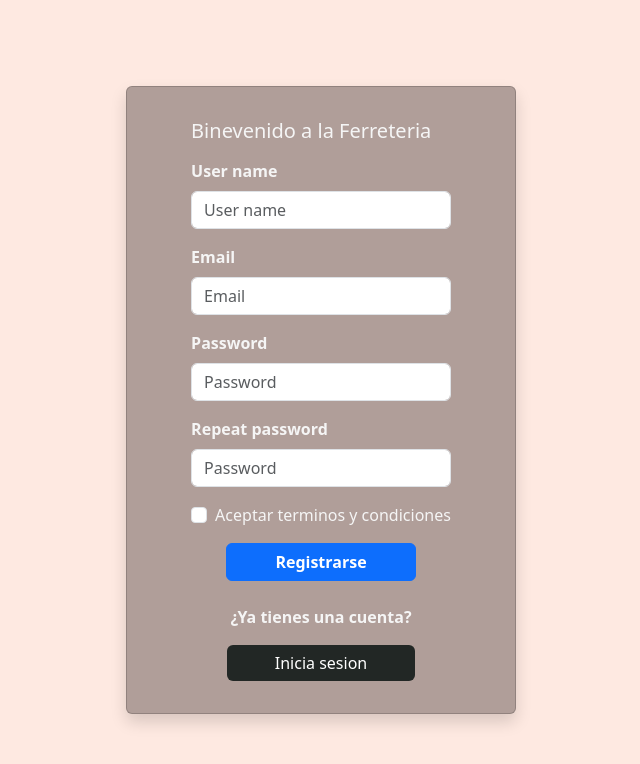
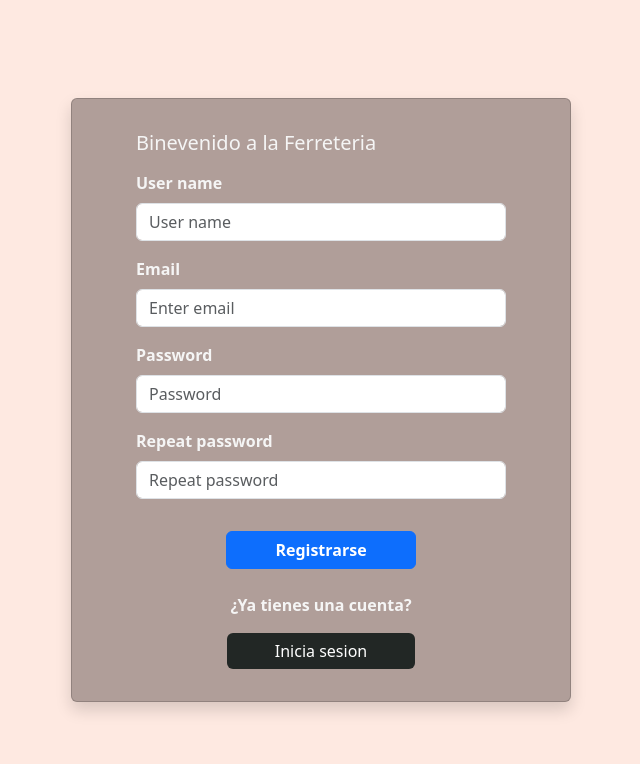
Before and after one commit to August099/TPI-Programaci-n-3, a React (Vite) app: page /register in a window 1280 px wide. Shown: the top 764 px of the page, without its empty margins (319-959 px from the left). Built offline with nearby package versions, Linux system fonts and the light colour scheme.

Commit message:
conexion con el servidor

```diff
--- a/package.json
+++ b/package.json
@@ -17,11 +17,8 @@
     "react-bootstrap": "^2.10.10",
     "react-dom": "^19.2.5",
     "react-router": "^7.15.0",
-<<<<<<< HEAD
+    "react-router-dom": "^7.17.0",
     "react-toastify": "^11.1.0"
-=======
-    "react-router-dom": "^7.17.0"
->>>>>>> items
   },
   "devDependencies": {
     "@eslint/js": "^10.0.1",
--- a/src/App.jsx
+++ b/src/App.jsx
@@ -36,7 +36,7 @@ function App() {
         <Route path="register" element={<Register/>} />
 
         <Route element={<Protected/>}>
-          <Route path="/Store" element={<Card />}/>
+          <Route path="/card" element={<Card />}/>
         </Route>
 
       </Routes>
--- a/src/components/Auth/AuthContainer/AuthContainer.jsx
+++ b/src/components/Auth/AuthContainer/AuthContainer.jsx
@@ -4,7 +4,7 @@ const AuthContainer = ({ children }) => {
   return (
     <Card
       className="p-3 px-5 shadow"
-      style={{ maxWidth: "500px", backgroundColor: "var(--secondary)", color: "var(--white)" }}
+      style={{ minWidth: "500px", maxWidth: "500px", maxHeight: "90%", backgroundColor: "var(--secondary)", color: "var(--white)", overflowY: "auto", scrollbarWidth: "none" }}
     >
       <Card.Body>
         {children}
--- a/src/components/Auth/auth.services.js
+++ b/src/components/Auth/auth.services.js
@@ -35,36 +35,32 @@ export const validateLoginUser = (body) => {
   const { email, password } = body;
 
   if (!email || !validateEmail(email)) {
-    errors.emailMessage = "Email invalido";
+    errors.emailMessage = "Email invalido.";
   }
 
   if (!password || !validatePassword(password, 7, null, true, true)) {
-    errors.passwordMessage = "Contraseña invalida";
+    errors.passwordMessage = "Contraseña invalida.";
   }
 
   return errors;
 };
 
 export const validateRegisterUser = (body) => {
-  const { userName, email, password } = body;
+  const { name, email, password, repeatPassword } = body;
+  const errors = {};
 
-  const result = {
-    error: false,
-    message: "",
-  };
-
-  if (!userName || !validateString(userName, 4, 20)) {
-    return {
-      error: true,
-      message: "Username invalido",
-    };
-  } else if (!email || !validateEmail(email)) {
-    result.error = true;
-    result.message = "Email invalido";
-  } else if (!password || !validatePassword(password, 7, null, true, true)) {
-    result.error = true;
-    result.message = "Contraseña invalida";
+  if (!name || !validateString(name, 4, 20)) {
+    errors.nameMessage = "Nombre invalido. Debe contener entre 4 y 20 caracteres."
+  }
+  if (!email || !validateEmail(email)) {
+    errors.emailMessage = "Email invalido."
+  }
+  if (!password || !validatePassword(password, 7, null, true, true)) {
+    errors.passwordMessage = "Contraseña invalida. Debe contener al menos 7 caracteres, una mayuscula y un numero."
+  }
+  if (!repeatPassword || repeatPassword != password) {
+    errors.repeatPasswordMessage = "Asegure que las contraseñas sean iguales"
   }
 
-  return result;
+  return errors;
 };
--- a/src/components/Auth/login/login.jsx
+++ b/src/components/Auth/login/login.jsx
@@ -2,7 +2,7 @@ import {Button, Col, Row, Form, Card} from 'react-bootstrap';
 import { useNavigate } from 'react-router';
 import AuthContainer from "../AuthContainer/AuthContainer";
 
-import { useRef, useState, useContext } from "react";
+import { useState, useContext } from "react";
 import { errorToast } from "../../ui/notifications/notifications";
 import { validateLoginUser } from "../auth.services";
 import { loginUser } from "./Login.services";
@@ -16,12 +16,11 @@ const Login = () => {
 
   const [email, setEmail] = useState("");
   const [password, setPassword] = useState("");
+
   const [emailErrorMessage, setEmailErrorMessage] = useState(null);
   const [passwordErrorMessage, setPasswordErrorMessage] = useState(null);
 
   const { handleUserLogin } = useContext(AutheticationContext);
-  const emailRef = useRef(null);
-  const passwordRef = useRef(null);
 
   const handleEmailChange = (event) => {
     setEmail(event.target.value);
@@ -72,7 +71,6 @@ const Login = () => {
               placeholder="Enter email"
               onChange={handleEmailChange}
               value={email}
-              ref={emailRef}
               className={emailErrorMessage && "border border-danger border-3"}
               />
               {emailErrorMessage && <Form.Label>{emailErrorMessage}</Form.Label>}
@@ -85,7 +83,6 @@ const Login = () => {
               placeholder="Password"
               onChange={handlePasswordChange}
               value={password}
-              ref={passwordRef}
               className={passwordErrorMessage && "border border-danger border-3"}
               />
               {passwordErrorMessage && <Form.Label>{passwordErrorMessage}</Form.Label>}
--- a/src/components/Auth/register/Register.jsx
+++ b/src/components/Auth/register/Register.jsx
@@ -3,22 +3,68 @@ import { useNavigate } from 'react-router';
 import AuthContainer from "../AuthContainer/AuthContainer";
 import { useState } from "react";
 import { errorToast, successToast } from "../../ui/notifications/notifications";
+import { validateRegisterUser } from "../auth.services";
+import { registerUser } from "./Register.services.js";
 
 const Register = () => {
 
   const navigate = useNavigate();
-  const [userName, setUserName] = useState("");
+  const [name, setName] = useState("");
   const [email, setEmail] = useState("");
   const [password, setPassword] = useState("");
   const [repeatPassword, setRepeatPassword] = useState("");
-  const [terms, setTerms] = useState(false)
+
+  const [nameErrorMessage, setNameErrorMessage] = useState(null);
+  const [emailErrorMessage, setEmailErrorMessage] = useState(null);
+  const [passwordErrorMessage, setPasswordErrorMessage] = useState(null);
+  const [repeatPasswordErrorMessage, setRepeatPasswordErrorMessage] = useState(null);
+
+  const handleNameChange = (event) => {
+    setName(event.target.value);
+    setNameErrorMessage(null)
+  };
+
+  const handleEmailChange = (event) => {
+    setEmail(event.target.value);
+    setEmailErrorMessage(null)
+  };
+
+  const handlePasswordChange = (event) => {
+    setPassword(event.target.value);
+    setPasswordErrorMessage(null)
+  };
+
+  const handleRepeatPasswordChange = (event) => {
+    setRepeatPassword(event.target.value);
+    setRepeatPasswordErrorMessage(null)
+  };
 
   const handleRegister = (event) => {
     event.preventDefault();
-    successToast("Usuario creado exitosamente");
-    setTimeout(() => {
-      navigate("/login");
-    }, 1500);
+
+    const {nameMessage, emailMessage, passwordMessage, repeatPasswordMessage} = validateRegisterUser({name, email, password, repeatPassword})
+
+    if (nameMessage || emailMessage || passwordMessage || repeatPasswordMessage) {
+      setNameErrorMessage(nameMessage)
+      setEmailErrorMessage(emailMessage)
+      setPasswordErrorMessage(passwordMessage)
+      setRepeatPasswordErrorMessage(repeatPasswordMessage)
+      return
+    }
+
+    registerUser(
+      name,
+      email,
+      password,
+      repeatPassword,
+      () => {
+        successToast("Usuario creado exitosamente");
+        setTimeout(() => {
+          navigate("/login");
+        }, 1500);
+      },
+      (err) => console.log(err)
+    )
   };
 
   return (
@@ -30,37 +76,58 @@ const Register = () => {
 
         <Form>
           <Form.Group className='mb-3' controlId="formGridEmail">
-            <Form.Label className='fw-bold' onChange={(e) => setUserName(e.target.value)} value={userName}>User name</Form.Label>
-            <Form.Control type="text" placeholder="User name" />
+            <Form.Label className='fw-bold' onChange={(e) => setName(e.target.value)} value={name}>User name</Form.Label>
+            <Form.Control
+              type="text"
+              placeholder="User name"
+              onChange={handleNameChange}
+              value={name}
+              className={nameErrorMessage && "border border-danger border-3"}
+            />
+            {nameErrorMessage && <Form.Label>{nameErrorMessage}</Form.Label>}
           </Form.Group>
 
           <Form.Group className='mb-3' controlId="formGridEmail">
             <Form.Label className='fw-bold' onChange={(e) => setEmail(e.target.value)} value={email}>Email</Form.Label>
-            <Form.Control type="email" placeholder="Email" />
+            <Form.Control
+              type="text"
+              autoComplete="email"
+              inputMode="email"
+              placeholder="Enter email"
+              onChange={handleEmailChange}
+              value={email}
+              className={emailErrorMessage && "border border-danger border-3"}
+            />
+            {emailErrorMessage && <Form.Label>{emailErrorMessage}</Form.Label>}
           </Form.Group>
 
           <Form.Group className='mb-3' controlId="formGridPassword">
             <Form.Label className='fw-bold' onChange={(e) => setPassword(e.target.value)} value={password}>Password</Form.Label>
-            <Form.Control type="password" placeholder="Password" />
+            <Form.Control
+              type="password"
+              placeholder="Password"
+              onChange={handlePasswordChange}
+              value={password}
+              className={passwordErrorMessage && "border border-danger border-3"}
+            />
+            {passwordErrorMessage && <Form.Label>{passwordErrorMessage}</Form.Label>}
           </Form.Group>
 
           <Form.Group className='mb-3' controlId="formGridPassword">
             <Form.Label className='fw-bold' onChange={(e) => setRepeatPassword(e.target.value)} value={repeatPassword}>Repeat password</Form.Label>
-            <Form.Control type="password" placeholder="Password" />
-          </Form.Group>
-
-          <Form.Group className="mb-3" id="formGridCheckbox">
-            <Form.Check
-              type="checkbox"
-              label="Aceptar terminos y condiciones"
-              onChange={(e) => setTerms(e.target.checked)}
-              checked={terms}
+            <Form.Control
+              type="password"
+              placeholder="Repeat password"
+              onChange={handleRepeatPasswordChange}
+              value={repeatPassword}
+              className={repeatPasswordErrorMessage && "border border-danger border-3"}
             />
+            {repeatPasswordErrorMessage && <Form.Label>{repeatPasswordErrorMessage}</Form.Label>}
           </Form.Group>
 
           <Row>
             <Col className='d-flex justify-content-center'>
-              <Button className='fw-bold px-5' type='submit' style={{backgroundColor: "var(--azul)"}} onClick={handleRegister}>Registrarse</Button>
+              <Button className='fw-bold px-5 mt-3' type='submit' style={{backgroundColor: "var(--azul)"}} onClick={handleRegister}>Registrarse</Button>
             </Col>
           </Row>
           <Row className="mt-4">
--- /dev/null
+++ b/src/components/Auth/register/Register.services.js
@@ -0,0 +1,17 @@
+export const registerUser = (name, email, password, repeatPassword, onSuccess, onError) => {
+    fetch("http://localhost:3000/register", {
+        headers: {
+            "Content-type": "application/json",
+        },
+        method: "POST",
+        body: JSON.stringify({ name, email, password, repeatPassword }),
+    })
+        .then((res) => {
+            if (!res.ok) {
+                throw new Error("Error en la respuesta del servidor");
+            }
+            return res.json();
+        })
+        .then(onSuccess)
+        .catch(onError);
+}
```
Also changed, not shown: 1 other file (tests, documents, lock files or other folders).
